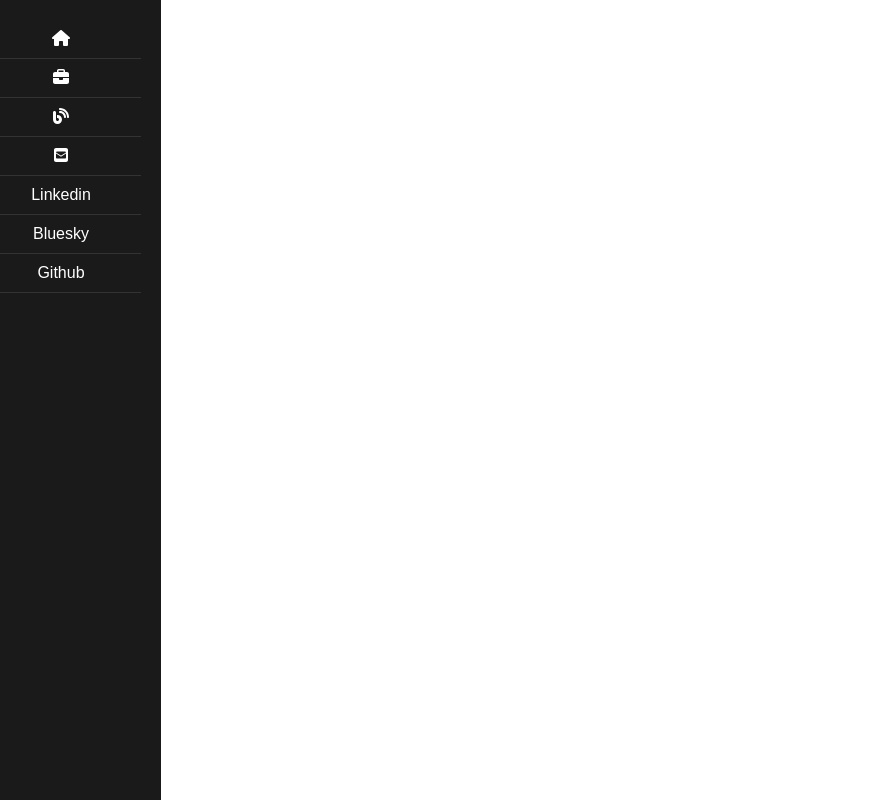
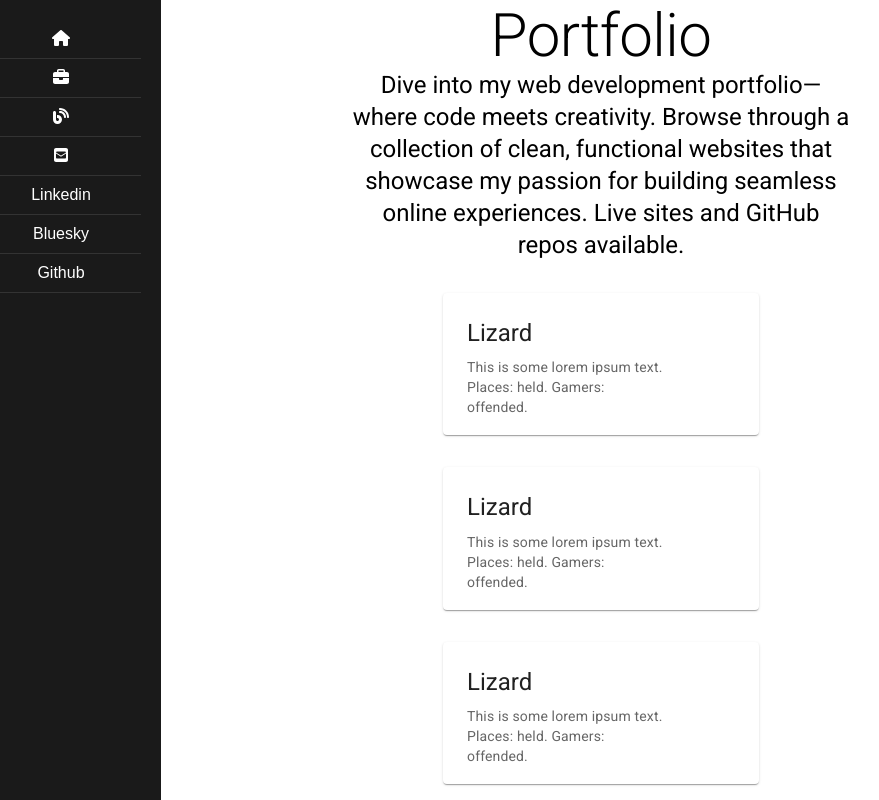
Before and after one commit to Korjubzot/react-portfolio, a React (Create React App) app: page /portfolio in a window 1280 px wide. Shown: the whole page, without its empty margins (39-918 px from the left). Built offline with nearby package versions, Linux system fonts and the light colour scheme.

Commit message:
Added basic portfolio page

```diff
--- a/package.json
+++ b/package.json
@@ -10,6 +10,7 @@
     "@fortawesome/fontawesome-svg-core": "^6.4.2",
     "@fortawesome/free-solid-svg-icons": "^6.4.2",
     "@fortawesome/react-fontawesome": "^0.2.0",
+    "@mui/icons-material": "^5.14.18",
     "@mui/material": "^5.14.18",
     "@testing-library/jest-dom": "^5.17.0",
     "@testing-library/react": "^13.4.0",
--- a/src/App.js
+++ b/src/App.js
@@ -3,6 +3,7 @@ import "./App.css";
 import Sidebar from "./components/sidebar/sidebar";
 import Hero from "./components/hero/hero";
 import Contact from "./components/contact/contact";
+import Portfolio from "./components/portfolio/portfolio";
 
 function App() {
   return (
@@ -12,6 +13,7 @@ function App() {
         <Routes>
           <Route path="/" exact element={<Hero />} />
           <Route path="/contact" element={<Contact />} />
+          <Route path="/portfolio" element={<Portfolio />} />
         </Routes>
       </div>
     </Router>
--- /dev/null
+++ b/src/components/cards/cards.js
@@ -0,0 +1,34 @@
+import React from "react";
+import {
+  Card,
+  CardContent,
+  CardMedia,
+  Typography,
+  CardActionArea,
+} from "@mui/material";
+
+function Cards() {
+  return (
+    <Card
+      sx={{ width: 300, maxHeight: 500, padding: 1, margin: 2, elevation: 5 }}
+    >
+      <CardActionArea
+        component="a"
+        href="https://www.google.com"
+        target="_blank"
+        rel="noopener noreferrer"
+      >
+        <CardContent>
+          <Typography gutterBottom variant="h5" component="div">
+            Lizard
+          </Typography>
+          <Typography variant="body2" color="text.secondary">
+            This is some lorem ipsum text. Places: held. Gamers: offended.
+          </Typography>
+        </CardContent>
+      </CardActionArea>
+    </Card>
+  );
+}
+
+export default Cards;
--- /dev/null
+++ b/src/components/portfolio/portfolio.css
@@ -0,0 +1,12 @@
+.container {
+  position: absolute;
+  top: 50%;
+  left: 50%;
+  transform: translate(-50%, -50%);
+  width: 100%;
+  display: flex;
+  flex-direction: column;
+  justify-content: center;
+  align-items: center;
+  height: 100vh; /* Full height of the viewport */
+}
--- /dev/null
+++ b/src/components/portfolio/portfolio.js
@@ -0,0 +1,32 @@
+import React from "react";
+import Cards from "../cards/cards";
+import { Typography } from "@mui/material";
+
+import "./portfolio.css";
+
+function Portfolio() {
+  return (
+    <div className="container">
+      <Typography variant="h2" color="inherit" noWrap>
+        Portfolio
+      </Typography>
+      <Typography
+        variant="h5"
+        align="center"
+        paragraph
+        color="inherit"
+        sx={{ maxWidth: 500 }}
+      >
+        Dive into my web development portfolio—where code meets creativity.
+        Browse through a collection of clean, functional websites that showcase
+        my passion for building seamless online experiences. Live sites and
+        GitHub repos available.
+      </Typography>
+      <Cards></Cards>
+      <Cards></Cards>
+      <Cards></Cards>
+    </div>
+  );
+}
+
+export default Portfolio;
```
Also changed, not shown: src/components/cards/cards.css (added), src/img/Screenshot 2023-11-20 at 11.04.09.png (added), 1 other file (tests, documents, lock files or other folders).
